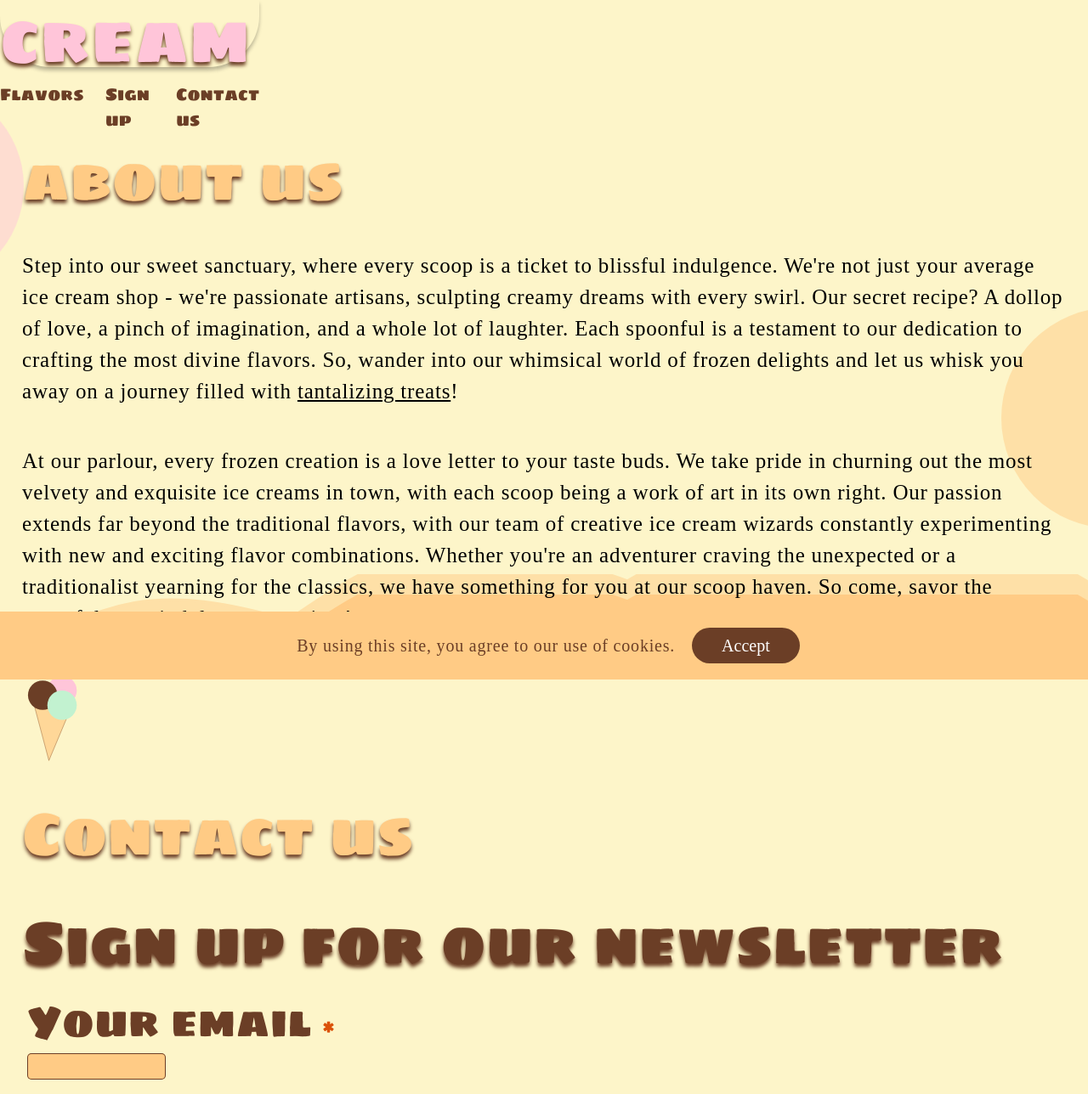
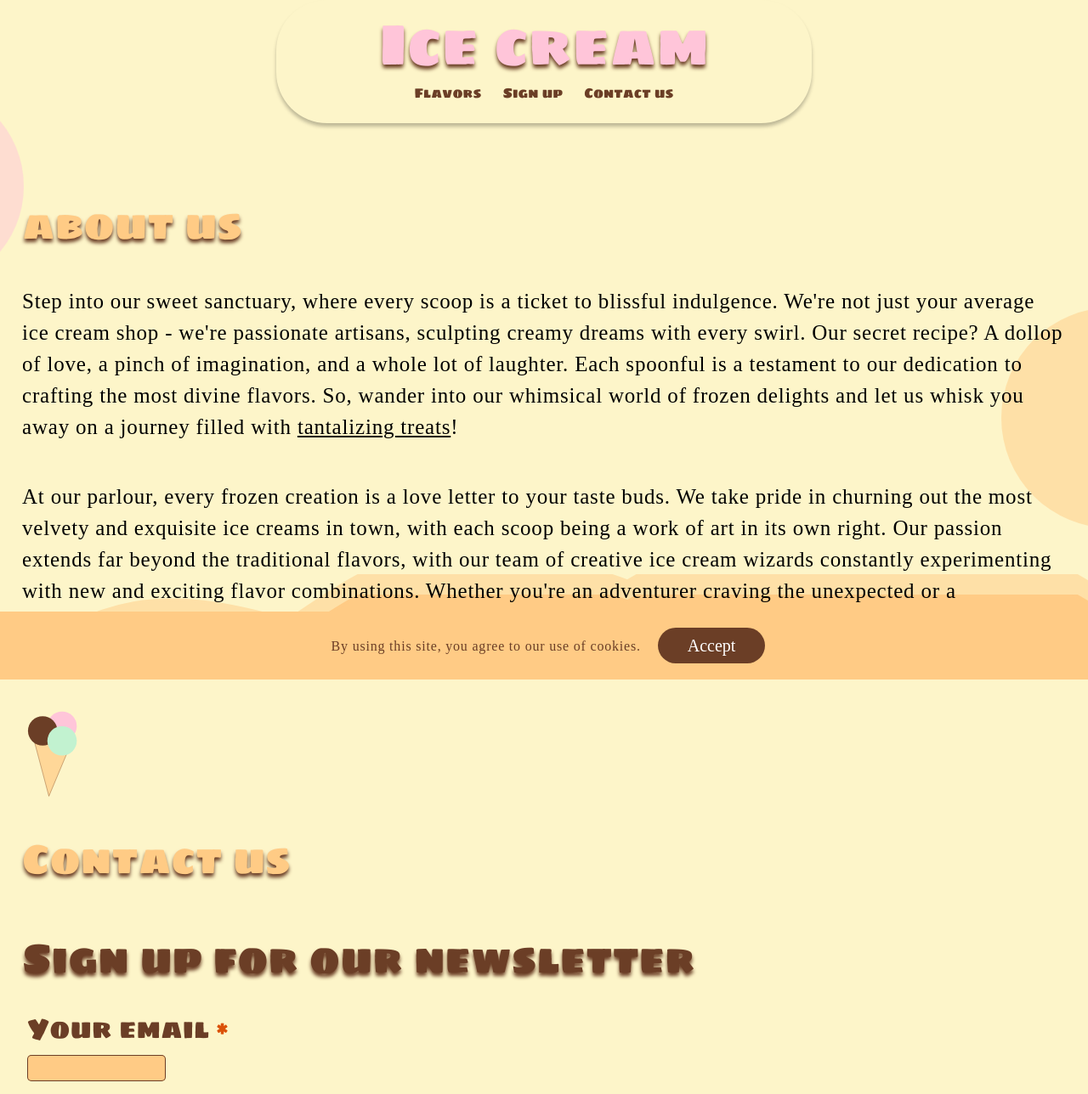
Before and after one commit to Carinalak/IceCream-copiedFromMyOwnProfile, a website built with Vite: page index.html in a window 1280 px wide. Shown: the top 1288 px of the page at 85% size. Built offline with nearby package versions, Linux system fonts and the light colour scheme; a web font is replaced by a local one.

Commit message:
:lipstick: style(tablet): change font-size for h1, h2, h3 etc & adjust the header for tablet

```diff
--- a/src/scss/layout/_tablet.scss
+++ b/src/scss/layout/_tablet.scss
@@ -1,18 +1,18 @@
 h1 {
-    font-size: 5rem;
+    font-size: 4.3rem;
 }
 
 h2 {
-    font-size: 4.375rem;
+    font-size: 3rem;
 }
 
 h3 {
-    font-size: 3.125rem;
+    font-size: 2rem;
 }
 
 .button_text,
 h4 {
-    font-size: 1.563rem;
+    font-size: 1rem;
 }
 
 .placeholder_text {
@@ -22,7 +22,7 @@ h4 {
 .cookies_text,
 .footer_text,
 h5 {
-    font-size: 1.25rem;
+    font-size: 1rem;
 }
 
 .footer_text {
@@ -49,3 +49,9 @@ body {
 main {
     grid-column: span 8;
 }
+
+.header_container {
+    grid-column: 3 / span 4;
+    height: 145px;
+    border-radius: 60px;
+}
```
